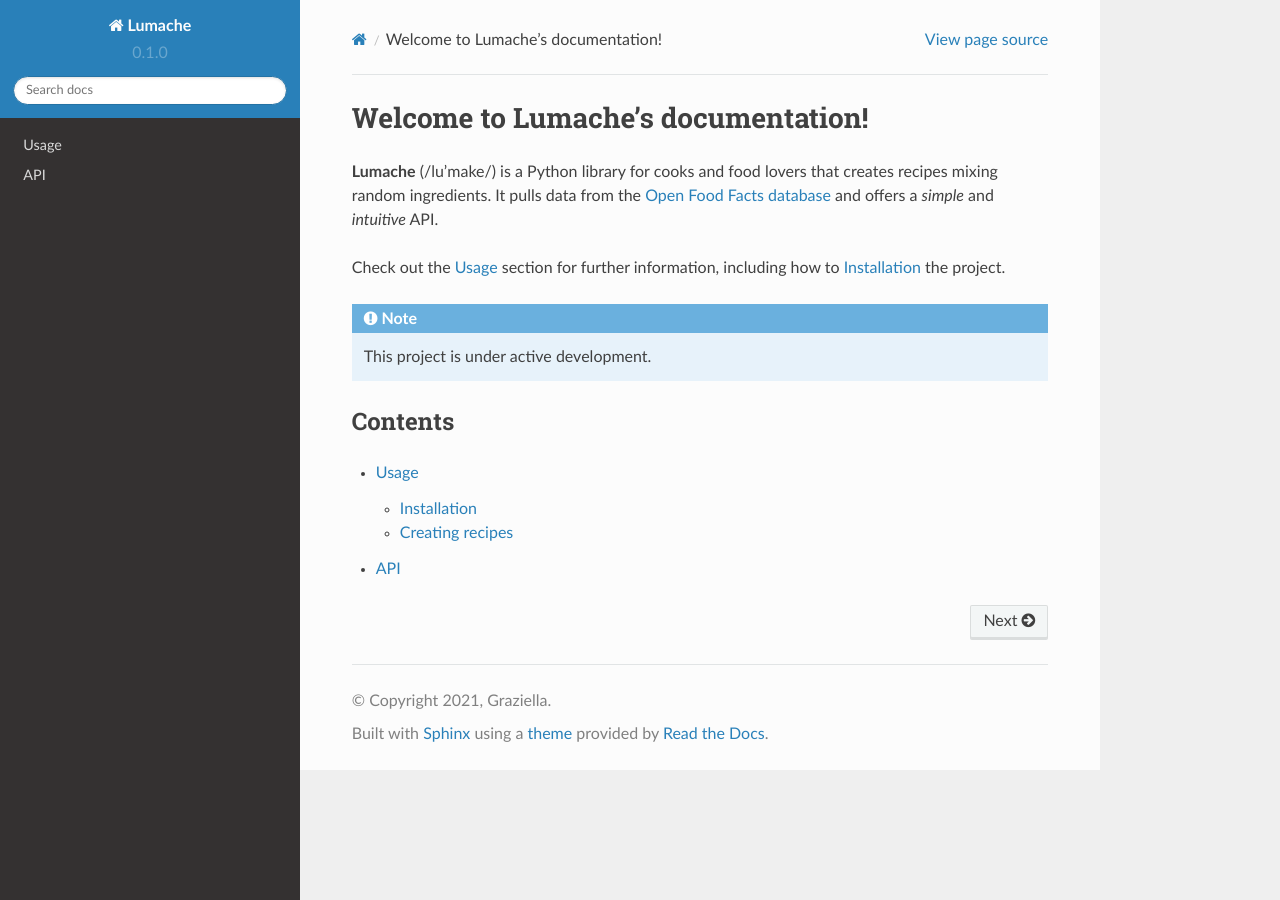
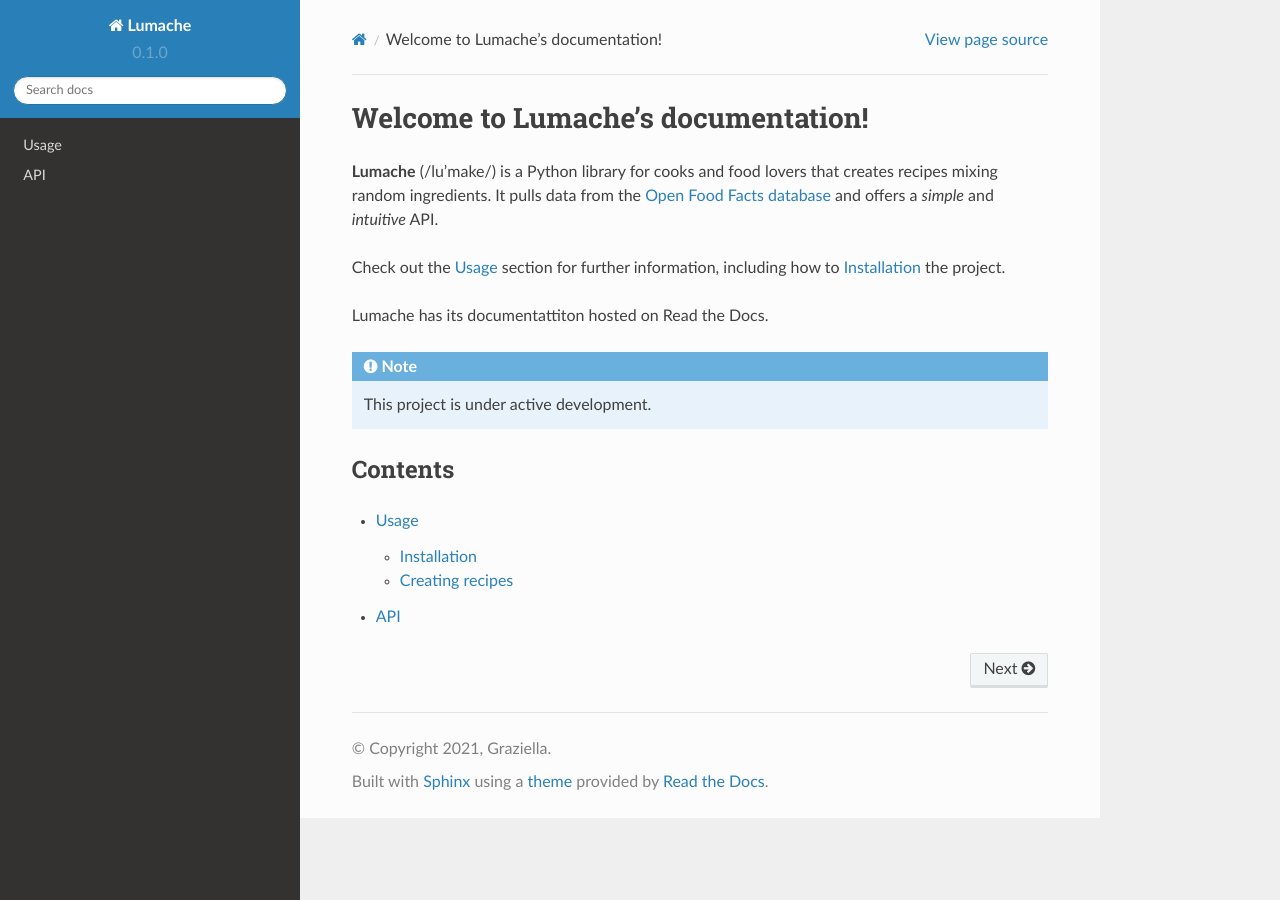
Before and after one commit to caroline98tang/rtd-tutorial, a Sphinx documentation site: the page built from docs/source/index.rst, in a window 1280 px wide. Built offline with Sphinx 7.4.7 and the Read the Docs theme 2.0.0, drawn with Linux system fonts in a browser that asks for light colours.

Commit message:
Update index.rst

```diff
--- a/docs/source/index.rst
+++ b/docs/source/index.rst
@@ -9,9 +9,12 @@ and offers a *simple* and *intuitive* API.
 Check out the :doc:`usage` section for further information, including
 how to :ref:`installation` the project.
 
+Lumache has its documentattiton hosted on Read the Docs.
+
 .. note::
 
    This project is under active development.
+
 
 Contents
 --------
```
